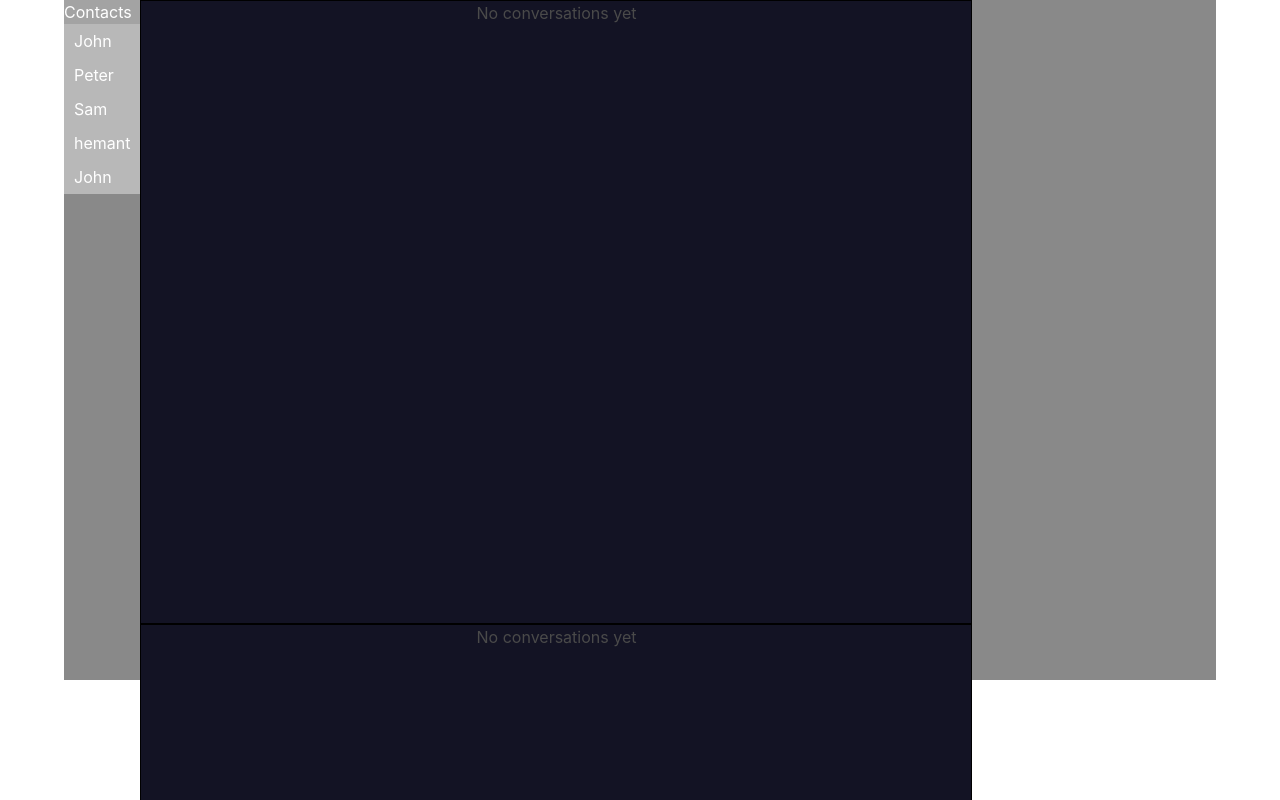
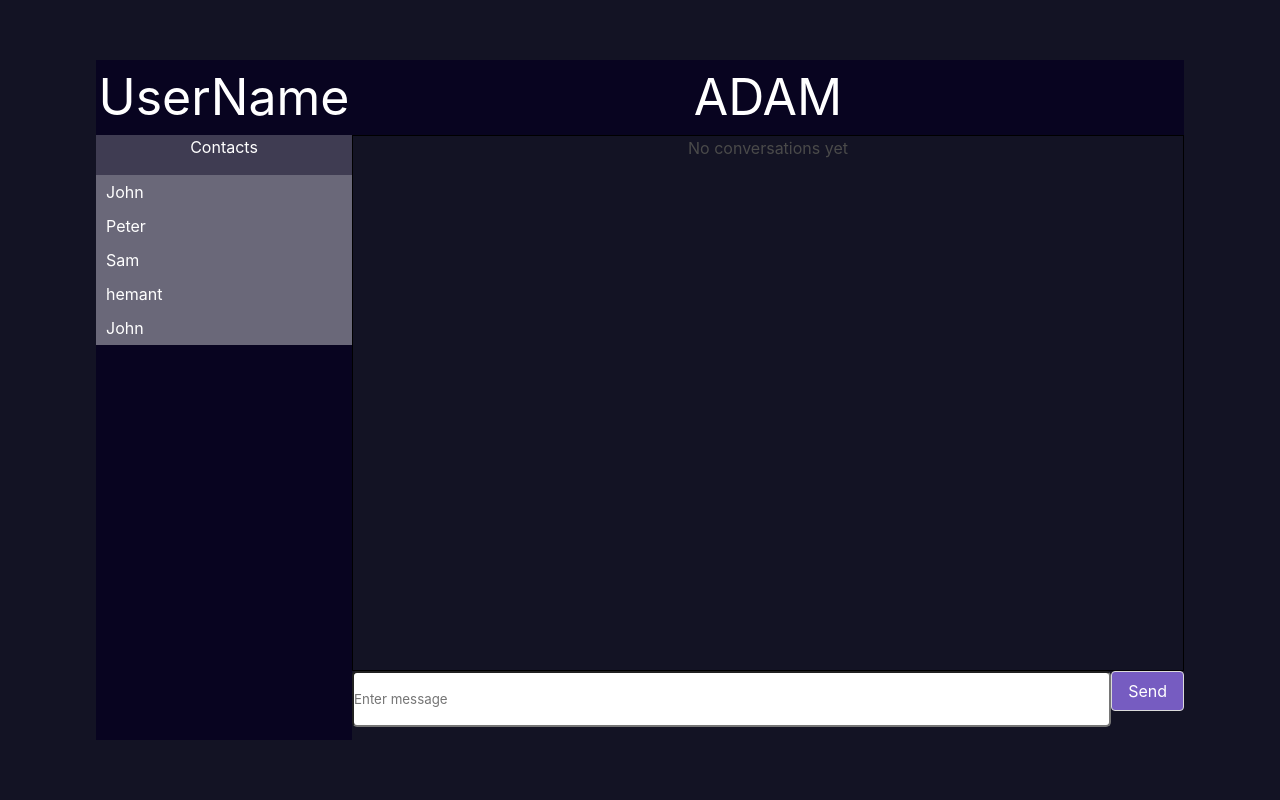
Before and after one commit to himrd95/temp-chat, a React (Create React App) app: page /chat in a window 1280 px wide. Shown: the top 800 px of the page. Built offline with nearby package versions, Linux system fonts and the light colour scheme.

Commit message:
feat: update ui

```diff
--- a/src/actions/action.js
+++ b/src/actions/action.js
@@ -55,7 +55,7 @@ export const saveChat =
 		let convos = [];
 		let updatedMessages = [];
 		let messagesTray = messages.find(
-			(bot) => botId == bot.botId && bot.userId == userId,
+			(bot) => botId === bot.botId && bot.userId === userId,
 		)?.messages;
 
 		if (messagesTray && messagesTray.length > 0) {
@@ -66,7 +66,7 @@ export const saveChat =
 
 		if (messagesTray) {
 			updatedMessages = messages?.map((convo) => {
-				if (convo?.userid != userId && convo?.botId == botId) {
+				if (convo?.userid != userId && convo?.botId === botId) {
 					return { ...convo, messages: convos };
 				} else return convo;
 			});
@@ -80,7 +80,7 @@ export const saveChat =
 		setItem(KEYS.MESSAGES, updatedMessages);
 		dispatch(
 			updateUser(
-				updatedMessages.filter((bot) => bot.userId == userId),
+				updatedMessages.filter((bot) => bot.userId === userId),
 			),
 		);
 	};
--- a/src/components/chat/Chat.jsx
+++ b/src/components/chat/Chat.jsx
@@ -101,11 +101,18 @@ function Chat() {
 		dispatch(pinItem(pinnedItem));
 	};
 	return (
+		<div className='chatpage'>
 			<div className='container'>
-			<div className='user-list'>
+				<div className='contacts'>
+					<div className='header'>
+						<h1>UserName</h1>
+					</div>
 					<UsersList />
 				</div>
 				<div className='chat-box'>
+					<div className='header'>
+						<h1>ADAM</h1>
+					</div>
 					<div className='chat-container'>
 						<ChatWindow
 							messages={messages}
@@ -113,10 +120,7 @@ function Chat() {
 							pinned={pinnedChat}
 						/>
 					</div>
-				<div className='chat-box'>
-					<div className='chat-container'>
-						<ChatWindow chat={messages} />
-					</div>
+
 					<div className='btm'>
 						<input
 							type='text'
@@ -125,7 +129,7 @@ function Chat() {
 							placeholder='Enter message'
 							onKeyPress={handleKeyPress}
 						></input>
-						<button className='button btn' onClick={onMessageSubmit}>
+						<button className='button is medium btn' onClick={onMessageSubmit}>
 							Send
 						</button>
 					</div>
--- a/src/components/chat/chat.css
+++ b/src/components/chat/chat.css
@@ -18,12 +18,16 @@
 }
 
 .chat-container {
-    height: 78vh;
+    height: 67vh;
     width: 65vw;
     overflow-y: scroll;
     border: 1px solid black;
     text-align: center;
     margin: 0px auto;
+}
+
+.header {
+    background-color: #080420;
 }
 
 .chat-box {
--- a/src/components/contacts/UsersList.jsx
+++ b/src/components/contacts/UsersList.jsx
@@ -5,7 +5,7 @@ import { getItem, setItem } from '../../Helpers/LocalStorage';
 import '../contacts/userlist.css';
 import { contact } from '../../utils/constants';
 
-const UsersList = () => {
+const Userslist = () => {
 	const dispatch = useDispatch();
 
 	const userData = getItem('users') || [];
@@ -40,4 +40,4 @@ const UsersList = () => {
 	);
 };
 
-export default UsersList;
+export default Userslist;
--- a/src/components/contacts/userlist.css
+++ b/src/components/contacts/userlist.css
@@ -9,4 +9,8 @@ h3 {
 
 h4 {
     color: white;
+    text-align: center;
+    height: 5vh;
+    justify-content: center;
+    align-items: center;
 }
--- a/src/components/login/Login.jsx
+++ b/src/components/login/Login.jsx
@@ -50,8 +50,8 @@ const Login = () => {
             <input
               className="input"
               name="email"
-              type="name"
-              placeholder="Enter user name"
+              type="email"
+              placeholder="Enter your email"
               onChange={handleChange}
             />
           </div>
```
Lines whose indentation alone changed are shown as unchanged.
